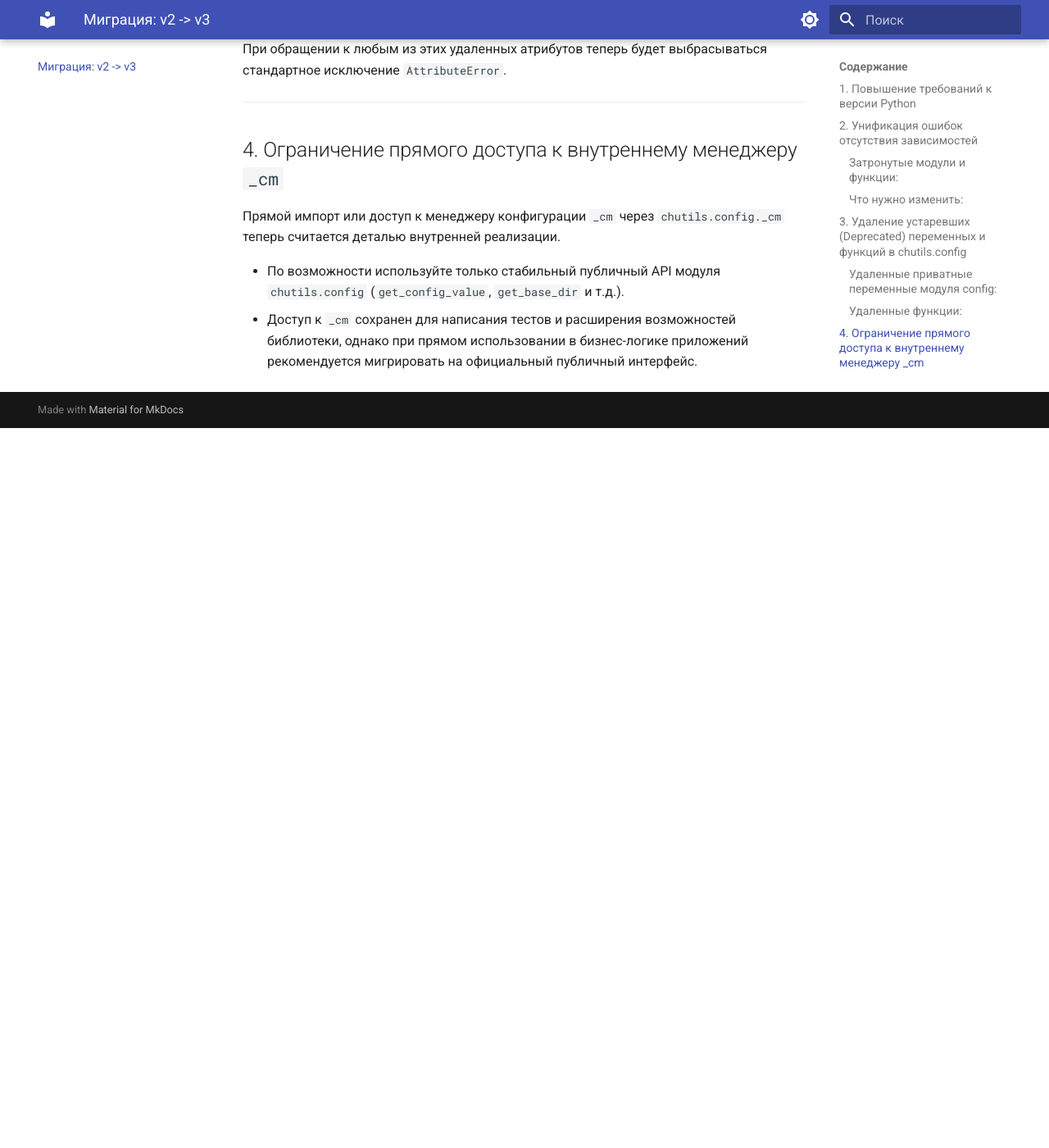
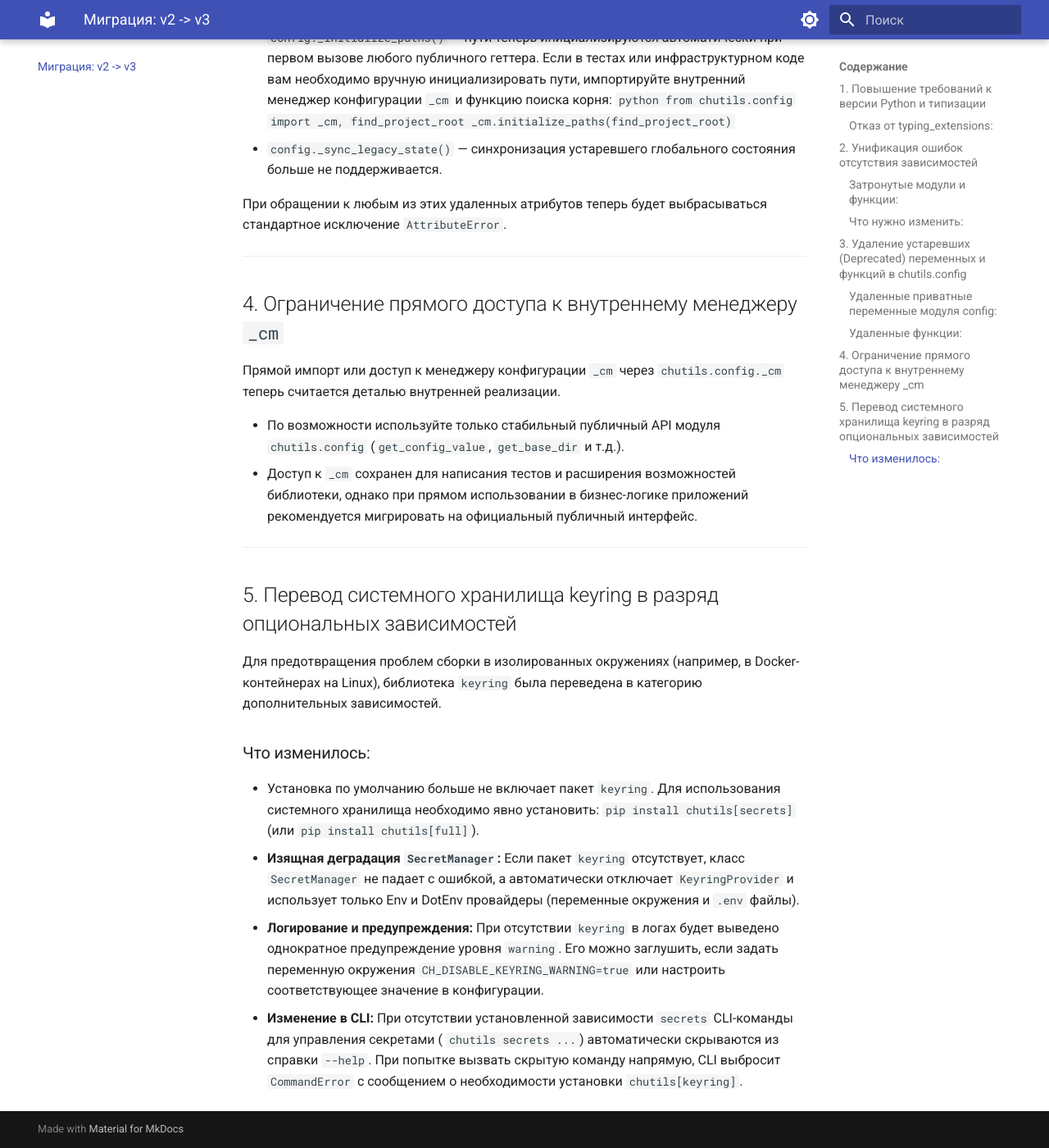
Before and after one commit to Chu4hel/chutils, an MkDocs documentation site: the page built from docs/migration.md, in a window 1280 px wide and 1400 px high, scrolled down 2587 px. Shown: the whole window at 82% size. Built offline with MkDocs 1.6.1 and Material for MkDocs 9.7.7, drawn with Linux system fonts in a browser that asks for light colours; before the commit the page ends 3109 px from its top, so only the background shows below that; some of the changed text lies outside the part shown.

Commit message:
docs: Дополнить руководство по миграции деталями о Python 3.10+ и опциональности keyring

```diff
--- a/docs/migration.md
+++ b/docs/migration.md
@@ -5,7 +5,7 @@
 
 ---
 
-## 1. Повышение требований к версии Python
+## 1. Повышение требований к версии Python и типизации
 
 Минимальная поддерживаемая версия Python повышена:
 
@@ -15,6 +15,12 @@
 Если ваш проект использует Python 3.9, вам необходимо обновить среду выполнения до версии **3.10** или выше. В кодовой
 базе библиотеки теперь активно используются новые синтаксические возможности Python 3.10 (например, объединенные типы
 `int | str` вместо `Union[int, str]`).
+
+### Отказ от `typing_extensions`:
+
+- Пакет `typing-extensions` полностью удален из зависимостей `chutils`.
+- Все импорты из `typing_extensions` (например, `TypeAlias`, `ParamSpec` и др.) в клиентском коде следует заменить на
+  стандартные импорты из модуля `typing` стандартной библиотеки Python.
 
 ---
 
@@ -102,3 +108,25 @@
   и т.д.).
 - Доступ к `_cm` сохранен для написания тестов и расширения возможностей библиотеки, однако при прямом использовании в
   бизнес-логике приложений рекомендуется мигрировать на официальный публичный интерфейс.
+
+---
+
+## 5. Перевод системного хранилища keyring в разряд опциональных зависимостей
+
+Для предотвращения проблем сборки в изолированных окружениях (например, в Docker-контейнерах на Linux), библиотека
+`keyring` была переведена в категорию дополнительных зависимостей.
+
+### Что изменилось:
+
+- Установка по умолчанию больше не включает пакет `keyring`. Для использования системного хранилища необходимо явно
+  установить:
+  `pip install chutils[secrets]` (или `pip install chutils[full]`).
+- **Изящная деградация `SecretManager`:** Если пакет `keyring` отсутствует, класс `SecretManager` не падает с ошибкой, а
+  автоматически отключает `KeyringProvider` и использует только Env и DotEnv провайдеры (переменные окружения и `.env`
+  файлы).
+- **Логирование и предупреждения:** При отсутствии `keyring` в логах будет выведено однократное предупреждение уровня
+  `warning`. Его можно заглушить, если задать переменную окружения `CH_DISABLE_KEYRING_WARNING=true` или настроить
+  соответствующее значение в конфигурации.
+- **Изменение в CLI:** При отсутствии установленной зависимости `secrets` CLI-команды для управления секретами (
+  `chutils secrets ...`) автоматически скрываются из справки `--help`. При попытке вызвать скрытую команду напрямую, CLI
+  выбросит `CommandError` с сообщением о необходимости установки `chutils[keyring]`.
```
